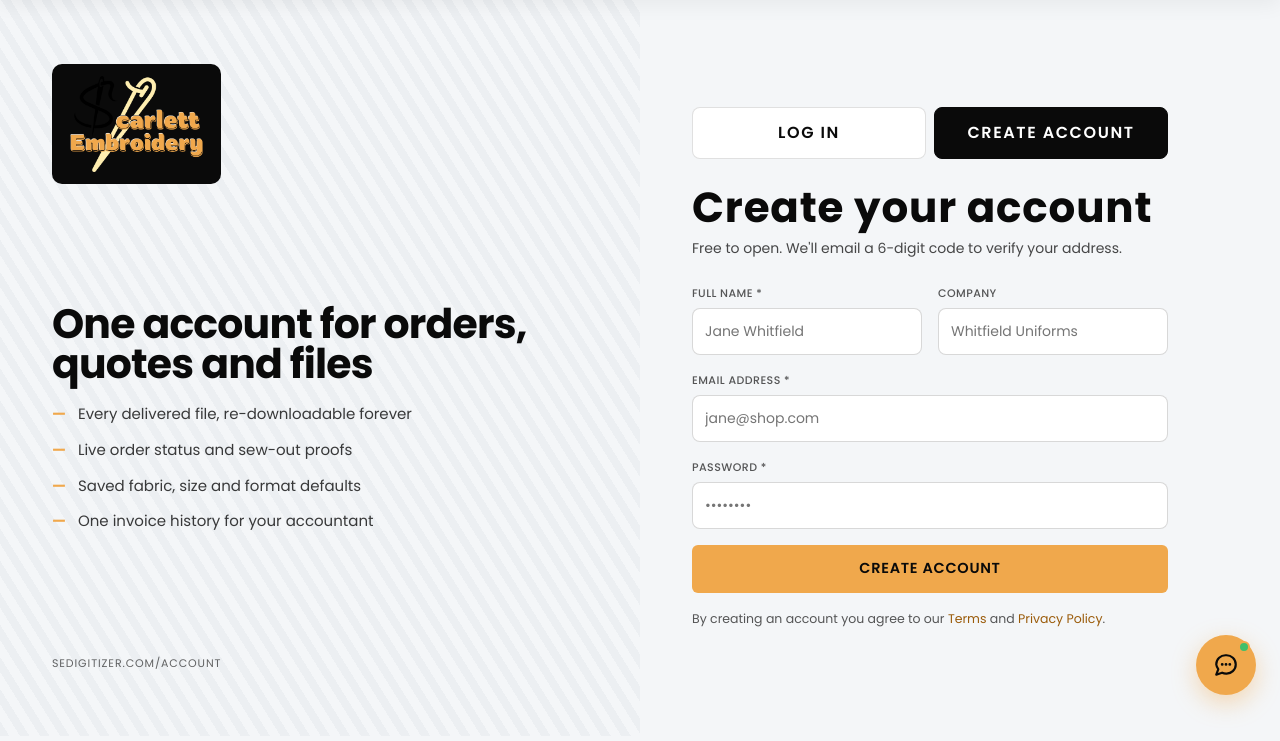
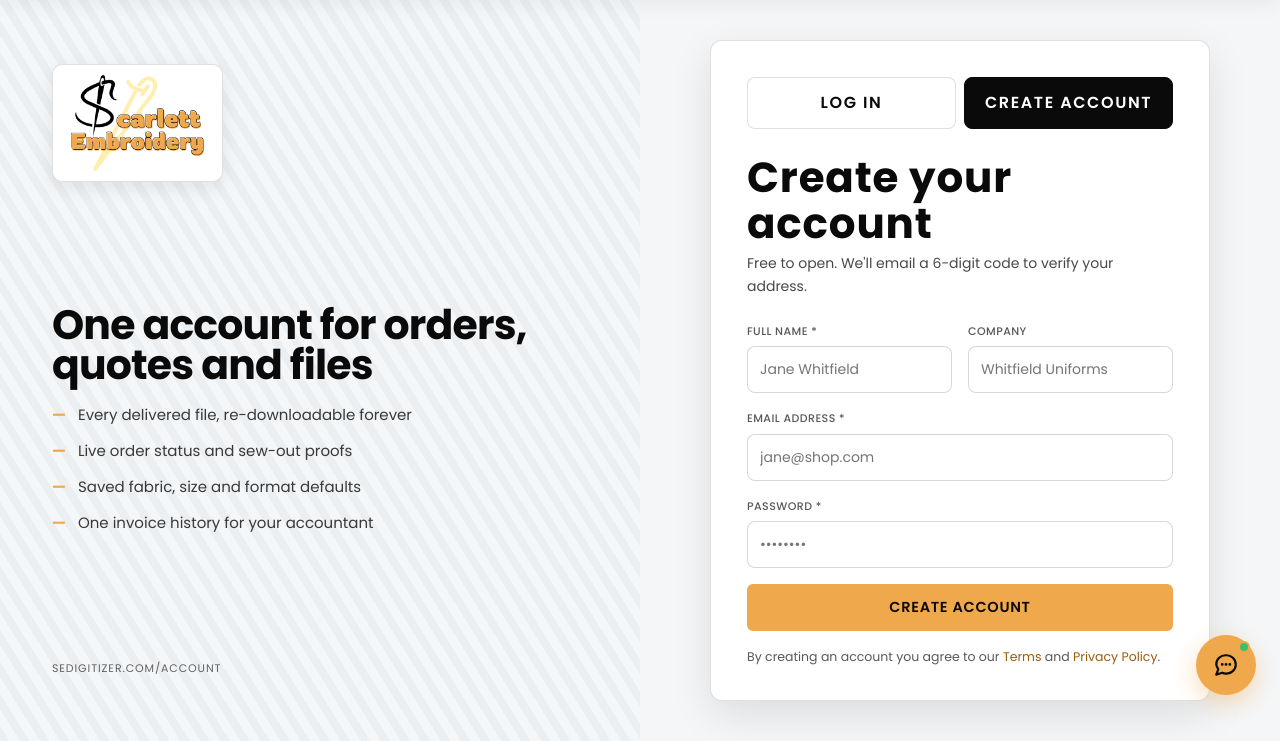
Before and after one commit to TANVEERHASSANGETHIB/Scarlett-Embroidery, a Django app: page /account/signup/ in a window 1280 px wide. Shown: the part 81-822 px from the top of the page. Before the commit the page ends 793 px from the top, so only its background shows below. Run offline with Django 5.2, Linux system fonts and the light colour scheme; data comes from the database, SQL or seed files in the repository.

Commit message:
Sign-in pages: white logo plate so the logo is visible, boxed form card, centred tabs
Co-Authored-By: Claude Sonnet 5.5 <noreply@anthropic.com>
Claude-Session: https://claude.ai/code/session_01LeMdxXdVHinHw8hPzJTHHw

```diff
--- a/src/static/css/site.css
+++ b/src/static/css/site.css
@@ -1046,3 +1046,10 @@ a:hover { color: var(--gold-mid); }
   .proof-strip span { font-size: 10px; letter-spacing: .04em; }
   .sewout-grid { grid-template-columns: 1fr 1fr; gap: 10px; }
 }
+
+/* ── Sign-in / sign-up: white logo plate and a boxed form card ─────────── */
+.auth-logo { background: var(--card); border: 1px solid var(--ink-line); box-shadow: 0 6px 20px #0a0a0a14; padding: 10px 18px; }
+.auth-grid { align-items: stretch; }
+.auth-form { align-self: center; margin: 40px auto; max-width: 500px; background: var(--card); border: 1px solid var(--ink-line); border-radius: var(--radius-lg); box-shadow: 0 14px 40px #0a0a0a1a; padding: 36px 36px 32px; }
+@media (max-width: 960px) { .auth-form { margin: 28px 16px 40px; max-width: none; width: auto; padding: 26px 20px; } }
+.tab { display: flex; align-items: center; justify-content: center; }
```
